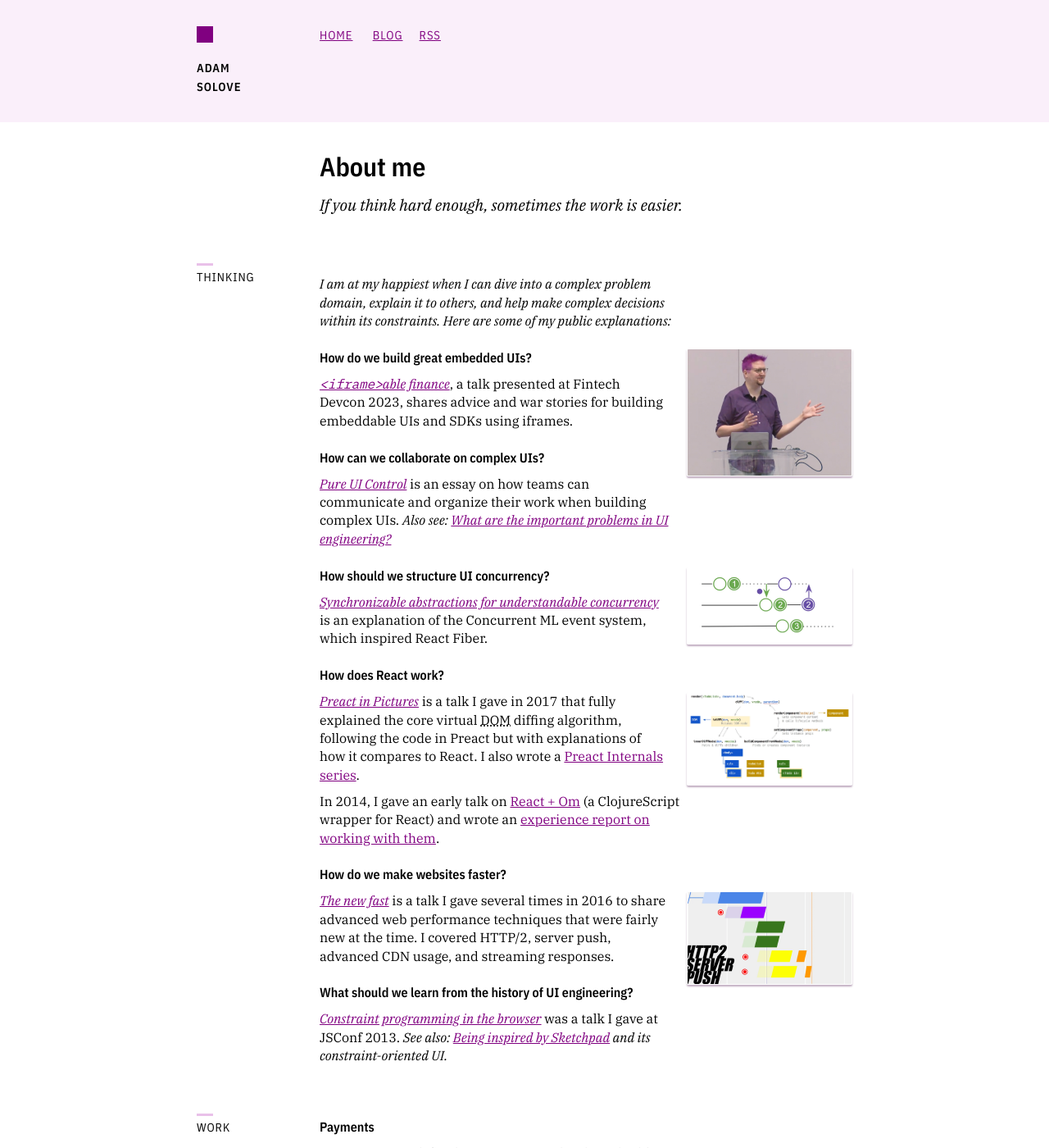
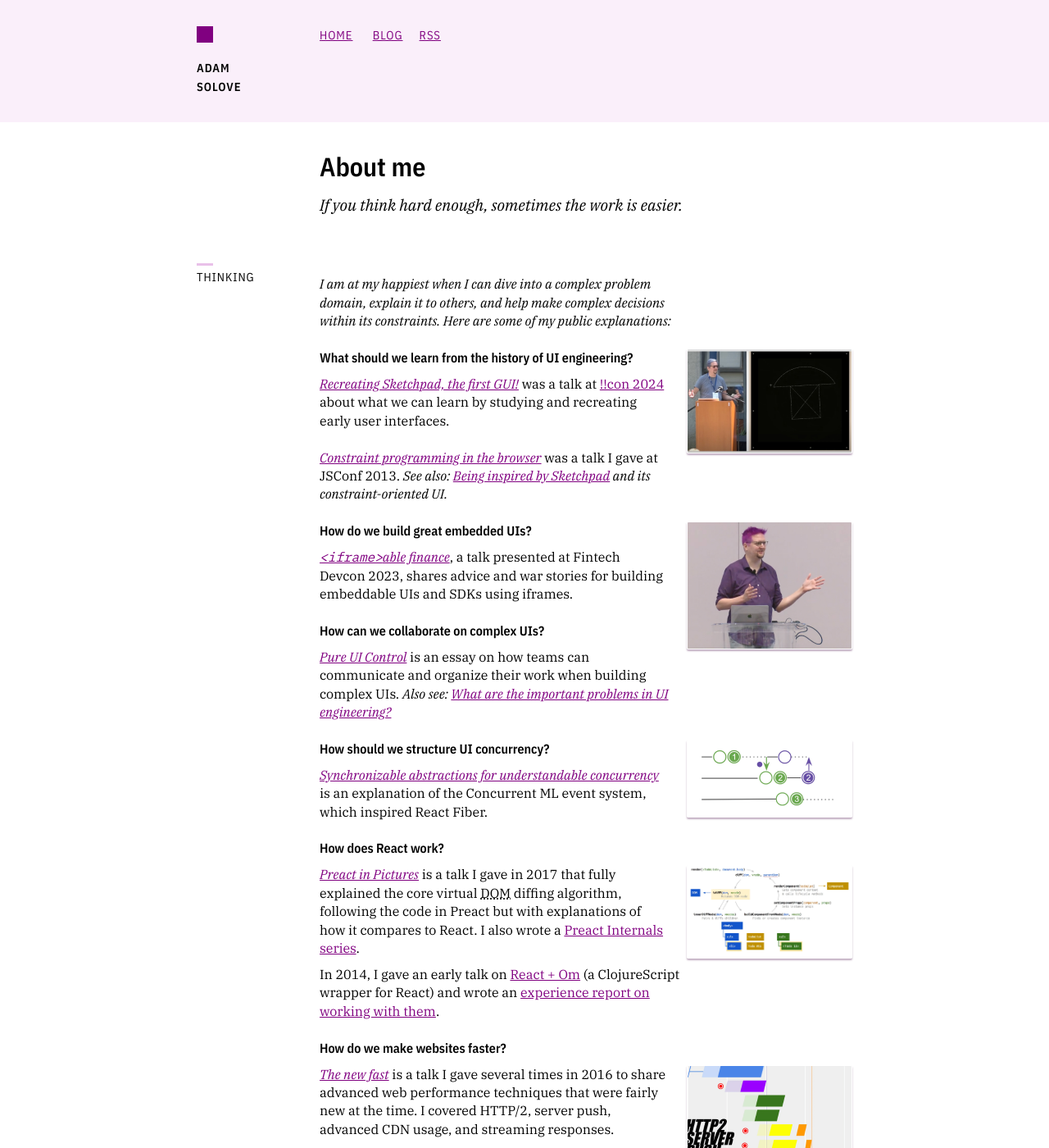
Before and after one commit to asolove/asolove.github.io, a Jekyll site: the page built from index.html, in a window 1280 px wide and 1400 px high. Shown: the whole window at 82% size. Built offline with Jekyll 4.4.1, drawn with Linux system fonts in a browser that asks for light colours; comment, search, counter and statistics services are not loaded; some of the changed text lies outside the part shown.

Commit message:
Recent updates: Sketchpad talk and Figma.

```diff
--- a/index.html
+++ b/index.html
@@ -15,6 +15,21 @@ title: "Adam Solove"
         <dl>
             <dd><em>I am at my happiest when I can dive into a complex problem domain, explain it to others, and help
                     make complex decisions within its constraints. Here are some of my public explanations:</em></dd>
+
+            <dt>
+                <a href="https://www.youtube.com/watch?v=lIxbSDyHsXs">
+                    <img class="right" src="/img/sketchpad-talk-preview.jpg" width="200" alt="Adam delivers a talk, gesturing while at a podium in front of a screen showing the design of a rivet."></a>
+                What should we learn from the history of UI engineering?</dt>
+            <dd>
+                <a href="https://www.youtube.com/watch?v=lIxbSDyHsXs">
+                    <strong>Recreating Sketchpad, the first GUI!</strong></a> was a talk at <a href="https://bangbangcon.com/">!!con 2024</a> about what we can learn by studying and recreating early user interfaces.
+                <br><br>
+                <a href="/js/2013/10/15/constraint-programming-in-the-browser.html">
+                    <strong>Constraint programming in the browser</strong></a>
+                was a talk I gave at JSConf 2013. <em>See also:
+                <a href="/js/ui/2013/05/17/inspired-by-sketchpad.html">Being inspired
+                    by Sketchpad</a> and its constraint-oriented UI.</em>
+            </dd>
 
             <dt>
                 <a href="/js/2023/08/24/iframeable-finance.html">
@@ -84,15 +99,6 @@ title: "Adam Solove"
                         <strong>The new fast</strong></a> is a talk I gave several times in 2016 to share advanced web
                 performance techniques that were fairly new at the time. I covered HTTP/2, server push, advanced CDN
                 usage, and streaming responses.</dd>
-
-            <dt>What should we learn from the history of UI engineering?</dt>
-            <dd>
-                <a href="/js/2013/10/15/constraint-programming-in-the-browser.html">
-                    <strong>Constraint programming in the browser</strong></a>
-                was a talk I gave at JSConf 2013. <em>See also:
-                <a href="/js/ui/2013/05/17/inspired-by-sketchpad.html">Being inspired
-                    by Sketchpad</a> and its constraint-oriented UI.</em>
-            </dd>
         </dl>
     </div>
 </section>
@@ -103,9 +109,7 @@ title: "Adam Solove"
             <dt>Payments</dt>
             <dd>My primary work for the past six years has been building UIs and APIs for payments.
                 <ul>
-                    <li>
-                        At <a href="https://rainforestpay.com">Rainforest</a>, I worked on embedded payments.
-                    </li>
+                    <li>I recently joined <a href="https://www.figma.com/">Figma</a>'s Billing team</li>
                     <li>At Stripe, I worked on
                         <a href="https://stripe.com/payments/elements">Elements</a>,
                         <a href="https://stripe.com/blog/payment-api-design">PaymentIntents</a>,
```
Also changed, not shown: img/sketchpad-talk-preview.jpg (added).
